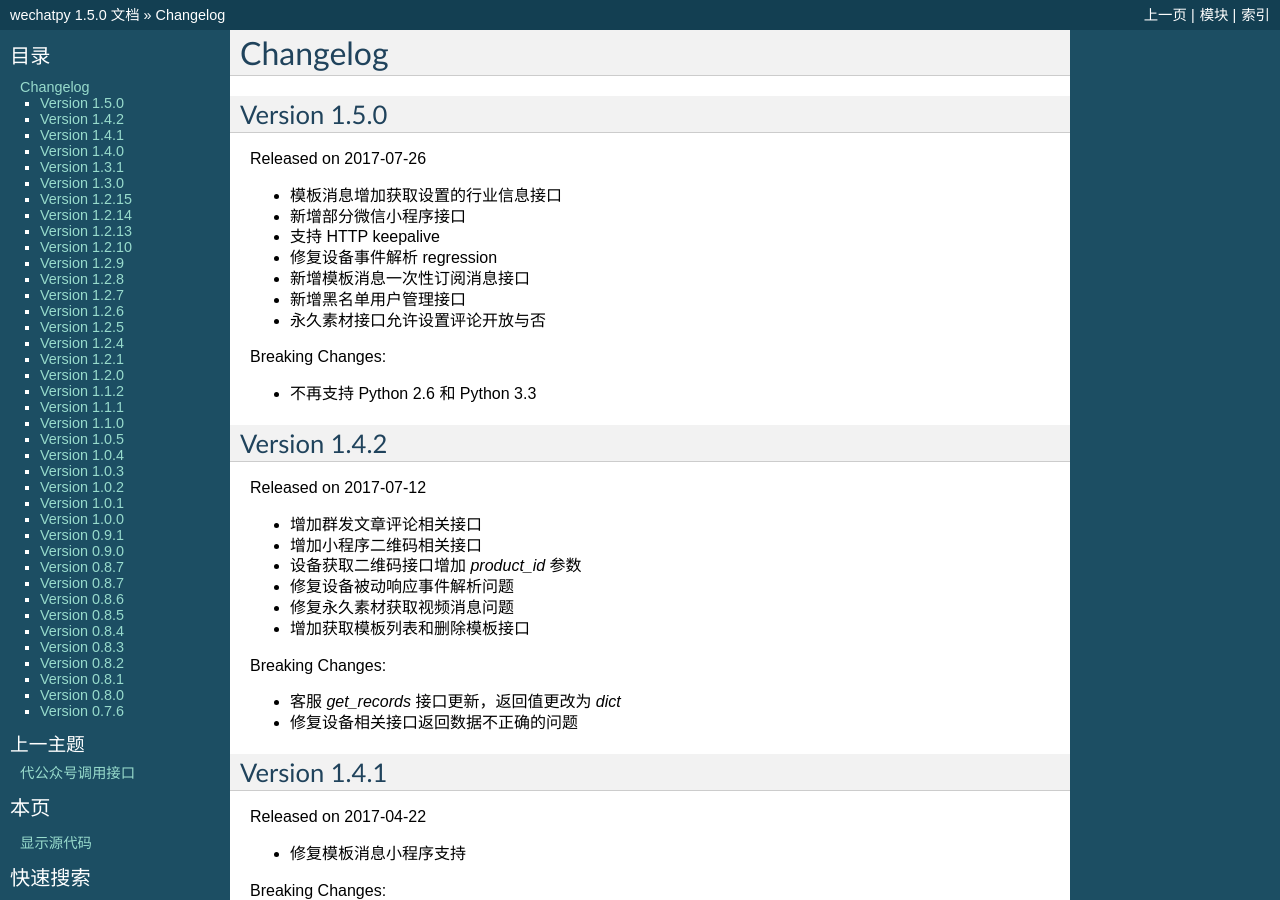
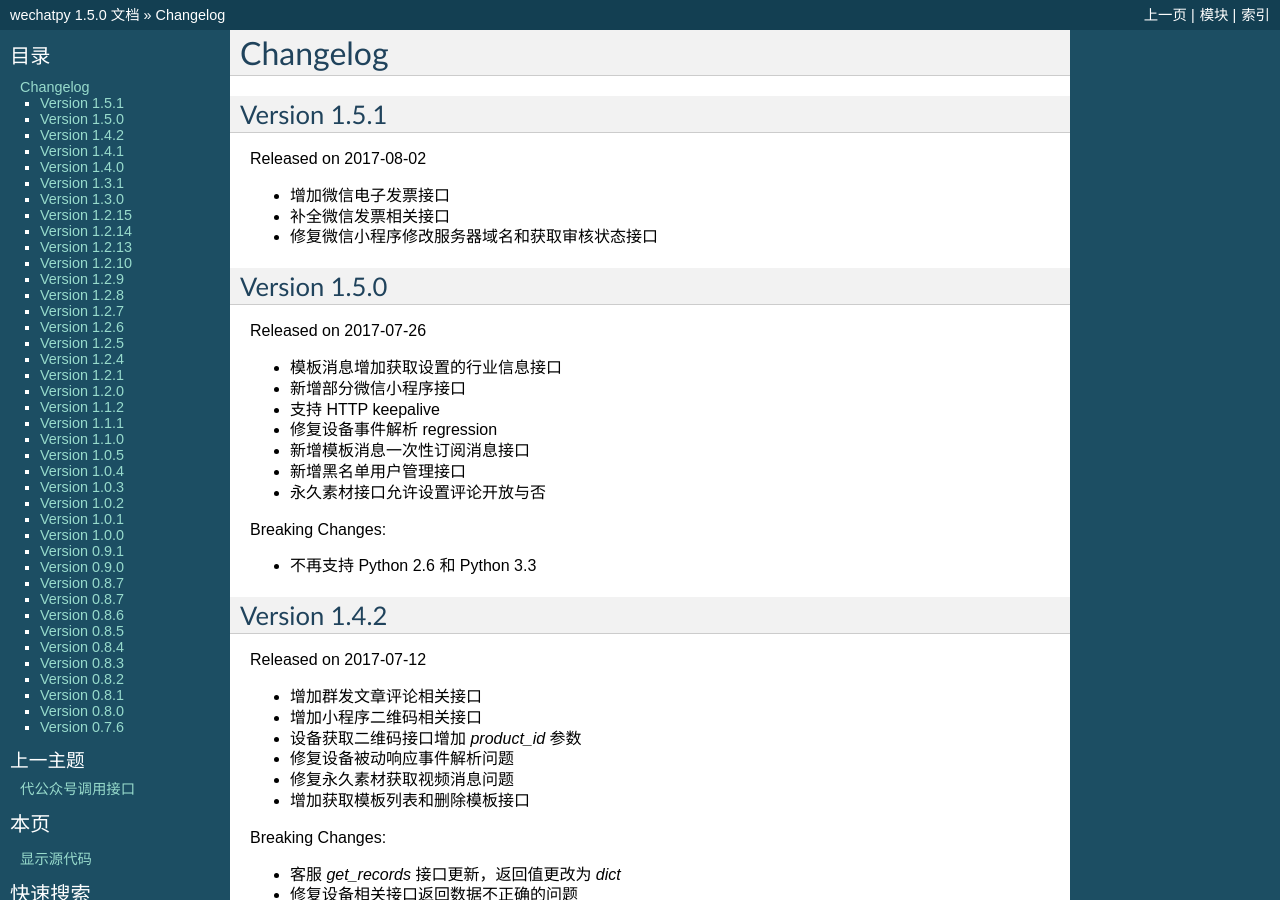
Before and after one commit to wechatpy/wechatpy, a Sphinx documentation site: the page built from docs/changelog.rst, in a window 1280 px wide and 900 px high. Built offline with Sphinx 7.4.7, drawn with Linux system fonts in a browser that asks for light colours.

Commit message:
Update changelogs for v1.5.1

```diff
--- a/docs/changelog.rst
+++ b/docs/changelog.rst
@@ -1,5 +1,14 @@
 Changelog
 ================
+
+Version 1.5.1
+-------------------
+
+Released on 2017-08-02
+
++ 增加微信电子发票接口
++ 补全微信发票相关接口
++ 修复微信小程序修改服务器域名和获取审核状态接口
 
 Version 1.5.0
 -------------------
```
